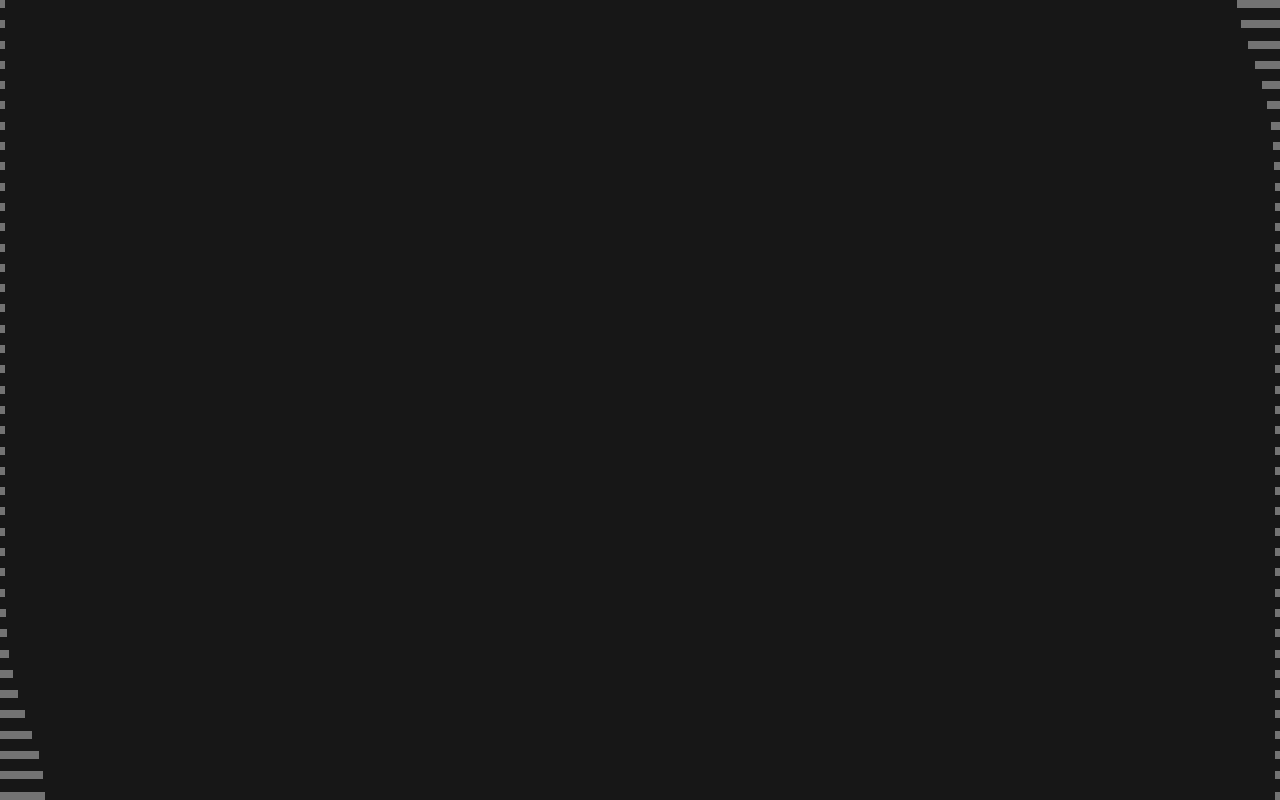
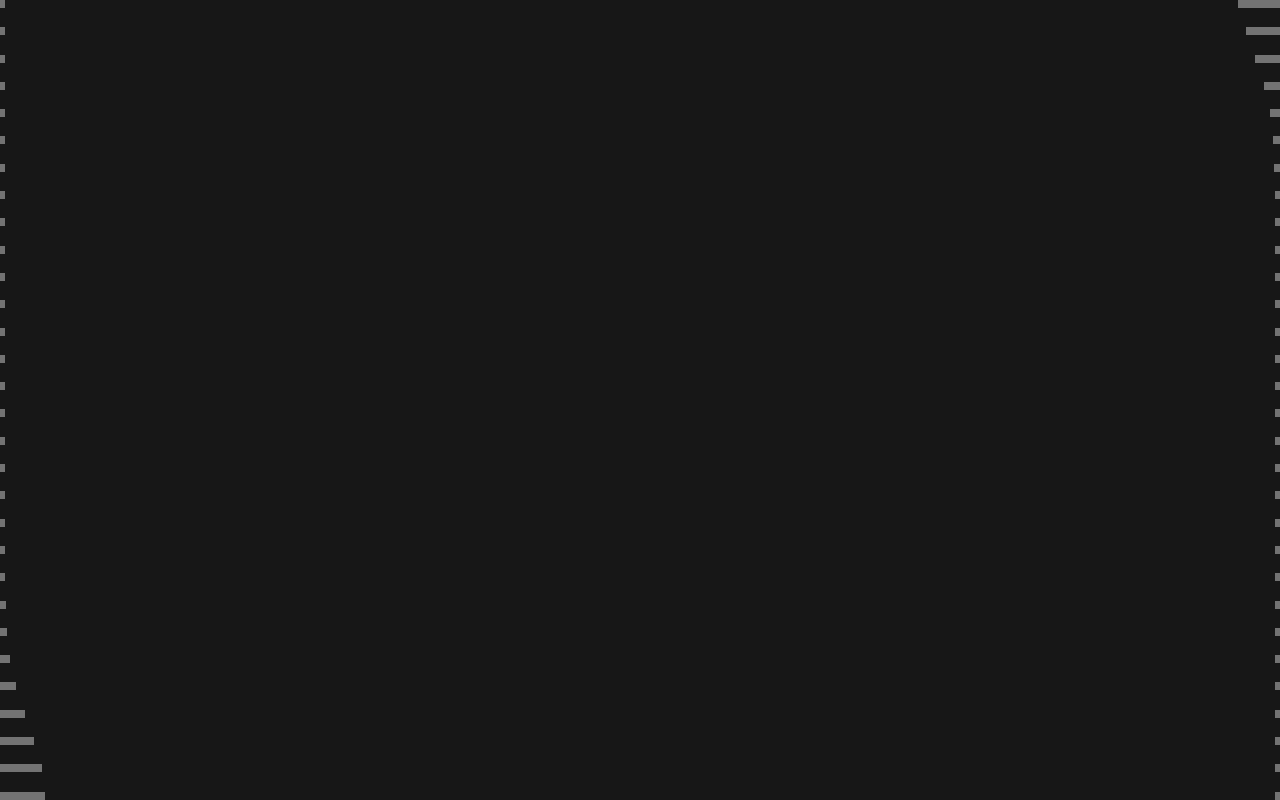
Before and after one commit to laurynas-cyber/Portfolio, a React (Create React App) app: page / in a window 1280 px wide. Built offline with nearby package versions, Linux system fonts and the light colour scheme.

Commit message:
Scroll page layout

```diff
--- a/src/Component/Scroll.jsx
+++ b/src/Component/Scroll.jsx
@@ -1,9 +1,9 @@
 import { useScroll, animated, useSpring } from "@react-spring/web";
 
 import styles from "./styles.module.scss";
-import { useRef } from "react";
+import { useEffect, useRef } from "react";
 
-const X_LINES = 40;
+const X_LINES = 30;
 
 const PAGE_COUNT = 5;
 
```
